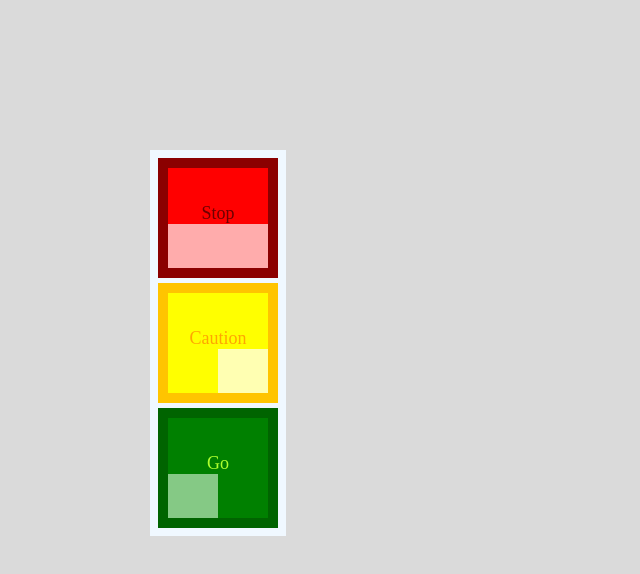
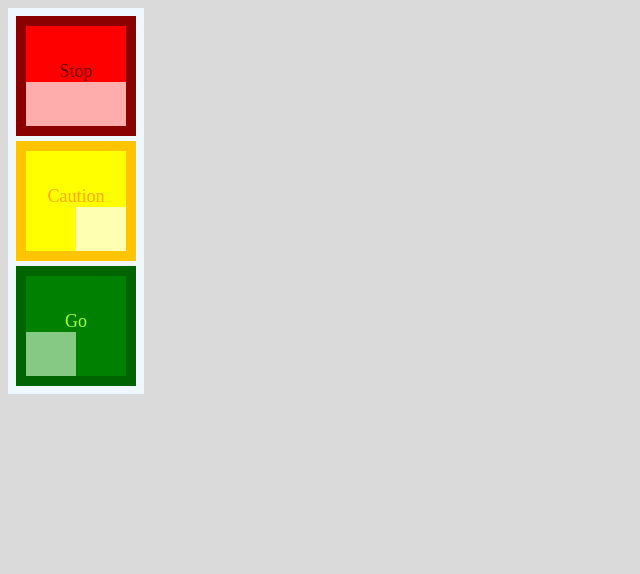
Before and after one commit to Mikael-Chasacademy/Trafikljuset, a plain HTML site: page index.html in a window 1280 px wide. Shown: the whole page, without its empty margins (0-640 px from the left). Drawn offline with Linux system fonts and the light colour scheme.

Commit message:
Update style.css

```diff
--- a/style.css
+++ b/style.css
@@ -3,10 +3,9 @@ body {
   display: inline-block;
   width: 136px;
   position: center;
-  margin: 150px;
 }
 
-/*trafikljusen*/
+/*trafikljuset*/
 
 .red {
   width: 100px;
@@ -53,7 +52,7 @@ body {
   height: 44px;
 }
 
-/*signaler*/
+/*text-signaler*/
 .stop {
   color: rgb(110, 0, 0);
   font-size: 18px;
```
